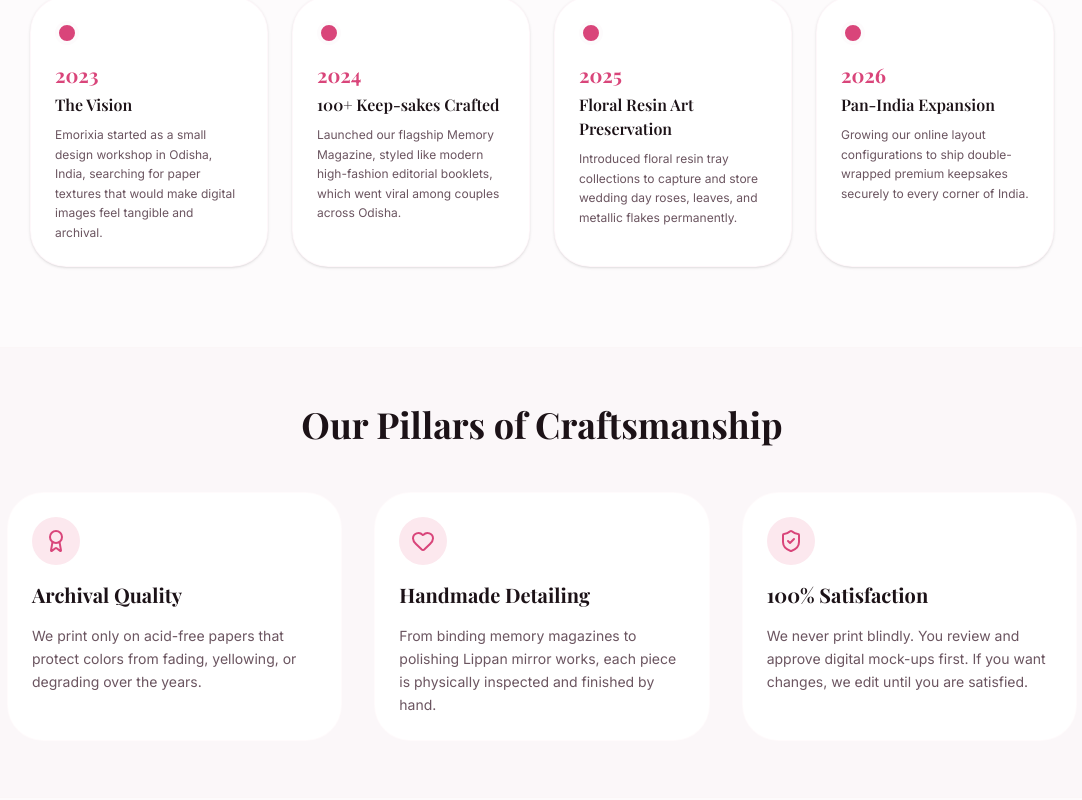
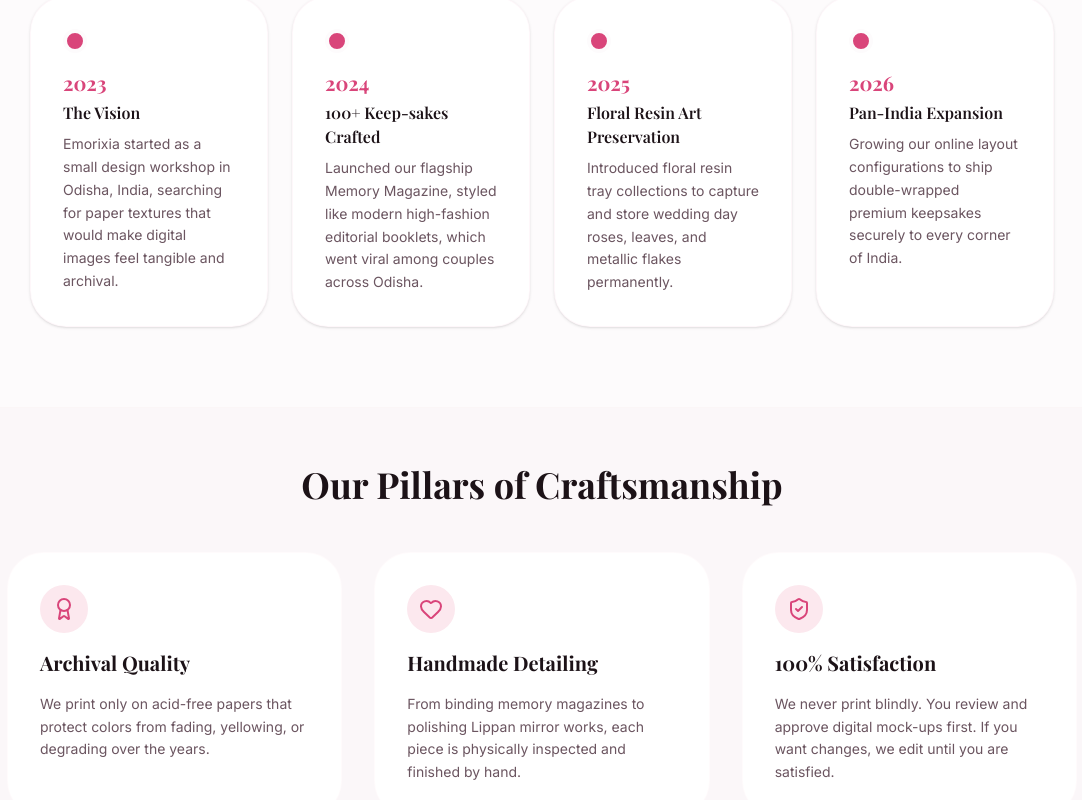
Before and after one commit to deba608/emorixia, a Next.js app: page /about in a window 1280 px wide. Shown: the part 1160-1960 px from the top of the page, without its empty margins (98-1180 px from the left). Built offline with nearby package versions, Linux system fonts and the light colour scheme; a web font is replaced by a local one.

Commit message:
feat: add WhatsApp contact widget, reusable accordion component, and initial application pages

```diff
--- a/src/app/page.tsx
+++ b/src/app/page.tsx
@@ -244,7 +244,7 @@
                     Starting at {prod.price}
                   </span>
                 </div>
-                <div className="p-6 flex flex-col items-start text-left flex-grow">
+                <div className="p-7 flex flex-col items-start text-left flex-grow">
                   <h3 className="font-heading text-xl font-bold text-foreground mb-2">{prod.title}</h3>
                   <p className="text-muted-foreground text-sm leading-relaxed mb-5 flex-grow">{prod.description}</p>
                   <a
--- a/src/app/products/page.tsx
+++ b/src/app/products/page.tsx
@@ -164,7 +164,7 @@
               </div>
 
               {/* Card details */}
-              <div className="p-6 md:p-8 flex flex-col items-start text-left flex-grow">
+              <div className="p-7 md:p-9 flex flex-col items-start text-left flex-grow">
                 <span className="text-xs font-bold text-primary tracking-wider uppercase bg-secondary/80 px-2.5 py-1 rounded-lg mb-3">
                   {prod.category}
                 </span>
--- a/src/app/testimonials/page.tsx
+++ b/src/app/testimonials/page.tsx
@@ -81,7 +81,7 @@
           {allReviews.map((rev, idx) => (
             <div
               key={idx}
-              className="bg-card border border-border/40 rounded-2xl p-8 flex flex-col justify-between gap-6 shadow-sm hover:shadow-md hover:border-primary/20 transition-all duration-300"
+              className="bg-card border border-border/40 rounded-2xl p-8 md:p-9 flex flex-col justify-between gap-6 shadow-sm hover:shadow-md hover:border-primary/20 transition-all duration-300"
             >
               {/* Stars */}
               <div className="flex items-center gap-1">
--- a/src/components/about-content.tsx
+++ b/src/components/about-content.tsx
@@ -126,13 +126,13 @@
               whileInView={{ opacity: 1, y: 0 }}
               viewport={{ once: true, margin: "-80px" }}
               transition={{ duration: 0.5, delay: idx * 0.1 }}
-              className="relative bg-card border border-border/40 hover:border-primary/25 rounded-2xl p-6 shadow-sm hover:shadow-md transition-all mb-8 md:mb-0"
+              className="relative bg-card border border-border/40 hover:border-primary/25 rounded-2xl p-7 md:p-8 shadow-sm hover:shadow-md transition-all mb-8 md:mb-0"
             >
               {/* Timeline dot */}
               <div className="absolute -left-[41px] top-6 md:relative md:left-0 md:top-0 md:mb-4 w-6 h-6 rounded-full bg-primary border-4 border-background flex items-center justify-center" />
               <div className="font-heading text-xl font-bold text-primary mb-1">{item.year}</div>
               <h3 className="font-heading text-base font-semibold text-foreground mb-2">{item.title}</h3>
-              <p className="text-xs text-muted-foreground leading-relaxed">{item.desc}</p>
+              <p className="text-sm text-muted-foreground leading-relaxed">{item.desc}</p>
             </motion.div>
           ))}
         </div>
@@ -151,7 +151,7 @@
         </h2>
 
         <div className="grid grid-cols-1 md:grid-cols-3 gap-8">
-          <motion.div variants={cardVariants} className="flex flex-col items-start gap-4 text-left bg-card p-6 rounded-2xl border border-border/20 hover:border-primary/20 transition-all duration-300">
+          <motion.div variants={cardVariants} className="flex flex-col items-start gap-4 text-left bg-card p-7 md:p-8 rounded-2xl border border-border/20 hover:border-primary/20 transition-all duration-300">
             <div className="p-3 bg-secondary text-primary rounded-xl">
               <Award className="h-6 w-6" />
             </div>
@@ -161,7 +161,7 @@
             </p>
           </motion.div>
 
-          <motion.div variants={cardVariants} className="flex flex-col items-start gap-4 text-left bg-card p-6 rounded-2xl border border-border/20 hover:border-primary/20 transition-all duration-300">
+          <motion.div variants={cardVariants} className="flex flex-col items-start gap-4 text-left bg-card p-7 md:p-8 rounded-2xl border border-border/20 hover:border-primary/20 transition-all duration-300">
             <div className="p-3 bg-secondary text-primary rounded-xl">
               <Heart className="h-6 w-6" />
             </div>
@@ -171,7 +171,7 @@
             </p>
           </motion.div>
 
-          <motion.div variants={cardVariants} className="flex flex-col items-start gap-4 text-left bg-card p-6 rounded-2xl border border-border/20 hover:border-primary/20 transition-all duration-300">
+          <motion.div variants={cardVariants} className="flex flex-col items-start gap-4 text-left bg-card p-7 md:p-8 rounded-2xl border border-border/20 hover:border-primary/20 transition-all duration-300">
             <div className="p-3 bg-secondary text-primary rounded-xl">
               <ShieldCheck className="h-6 w-6" />
             </div>
--- a/src/components/process-timeline.tsx
+++ b/src/components/process-timeline.tsx
@@ -95,9 +95,9 @@
                 whileInView={{ opacity: 1, x: 0, y: 0 }}
                 viewport={{ once: true, margin: "-100px" }}
                 transition={{ type: "spring", stiffness: 100, damping: 20, delay: 0.1 }}
-                className="w-full md:w-[45%] pl-16 md:pl-0 bg-card border border-border/40 hover:border-primary/20 rounded-2xl p-6 md:p-8 shadow-sm hover:shadow-md hover:shadow-primary/5 transition-all duration-300"
+                className="w-full md:w-[45%] pl-16 md:pl-0 bg-card border border-border/40 hover:border-primary/20 rounded-2xl p-7 md:p-9 shadow-sm hover:shadow-md hover:shadow-primary/5 transition-all duration-300"
               >
-                <div className="flex items-center gap-4 mb-4">
+                <div className="flex items-center gap-4 mb-5">
                   <div className={`p-3 rounded-2xl ${item.color} flex-shrink-0`}>
                     <Icon className="h-5 w-5" />
                   </div>
--- a/src/components/ui/accordion.tsx
+++ b/src/components/ui/accordion.tsx
@@ -37,7 +37,7 @@
             {/* Header */}
             <button
               onClick={() => toggleIndex(idx)}
-              className="flex justify-between items-center w-full px-6 py-5 text-left font-semibold text-foreground hover:text-primary transition-colors focus:outline-none"
+              className="flex justify-between items-center w-full px-7 py-5 text-left font-semibold text-foreground hover:text-primary transition-colors focus:outline-none"
             >
               <span className="text-base sm:text-lg leading-relaxed">{item.question}</span>
               <motion.div
@@ -58,7 +58,7 @@
                   exit={{ height: 0, opacity: 0 }}
                   transition={{ duration: 0.3, ease: "easeInOut" }}
                 >
-                  <div className="px-6 pb-6 pt-1 text-sm sm:text-base leading-relaxed text-muted-foreground border-t border-border/10">
+                  <div className="px-7 pb-7 pt-2 text-sm sm:text-base leading-relaxed text-muted-foreground border-t border-border/10">
                     {item.answer}
                   </div>
                 </motion.div>
--- a/src/components/whatsapp-widget.tsx
+++ b/src/components/whatsapp-widget.tsx
@@ -75,7 +75,7 @@
             className="w-[330px] sm:w-[360px] bg-card border border-border/40 rounded-[2rem] overflow-hidden shadow-2xl z-50"
           >
             {/* Chat Header */}
-            <div className="bg-primary text-white p-6 relative flex items-center gap-4">
+            <div className="bg-primary text-white px-6 py-5 relative flex items-center gap-4">
               <div className="relative">
                 <div className="w-12 h-12 rounded-full bg-white/20 border border-white/10 flex items-center justify-center font-heading text-lg font-bold text-white shadow-inner">
                   EM
```
